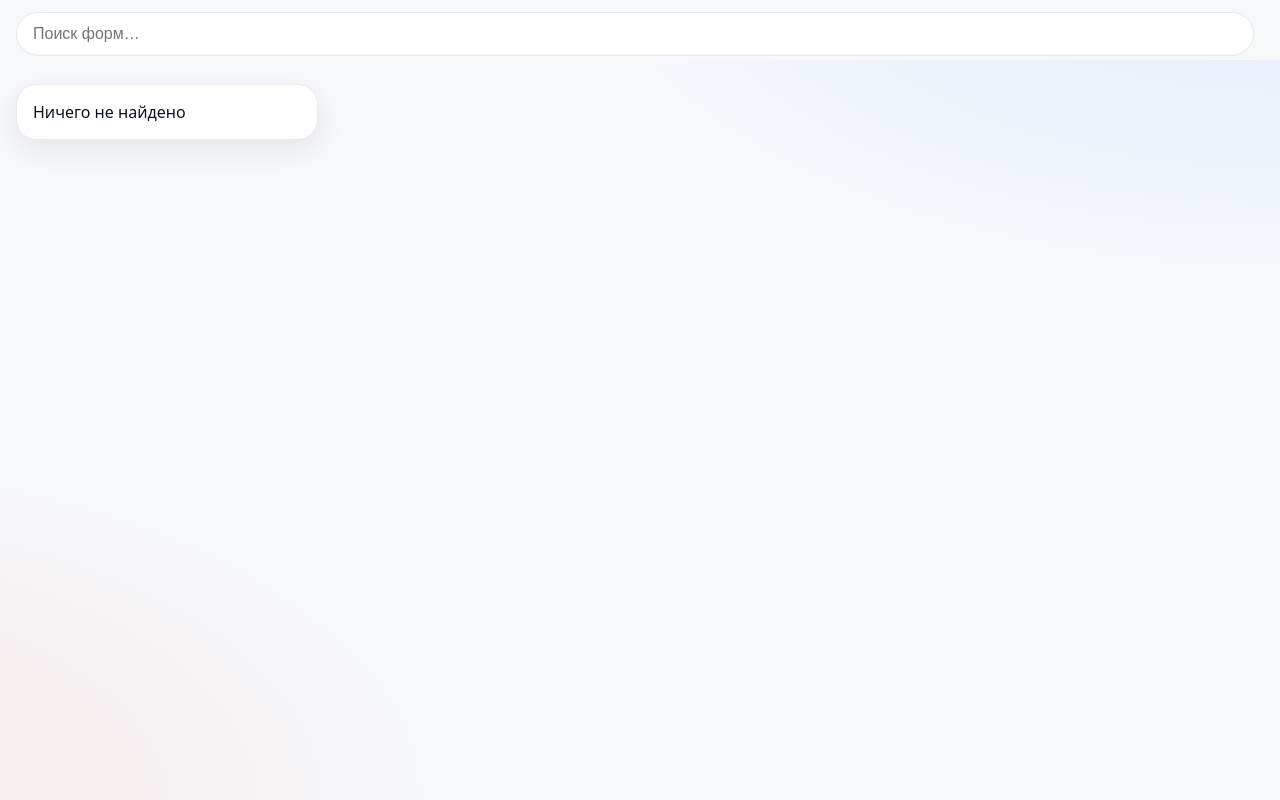
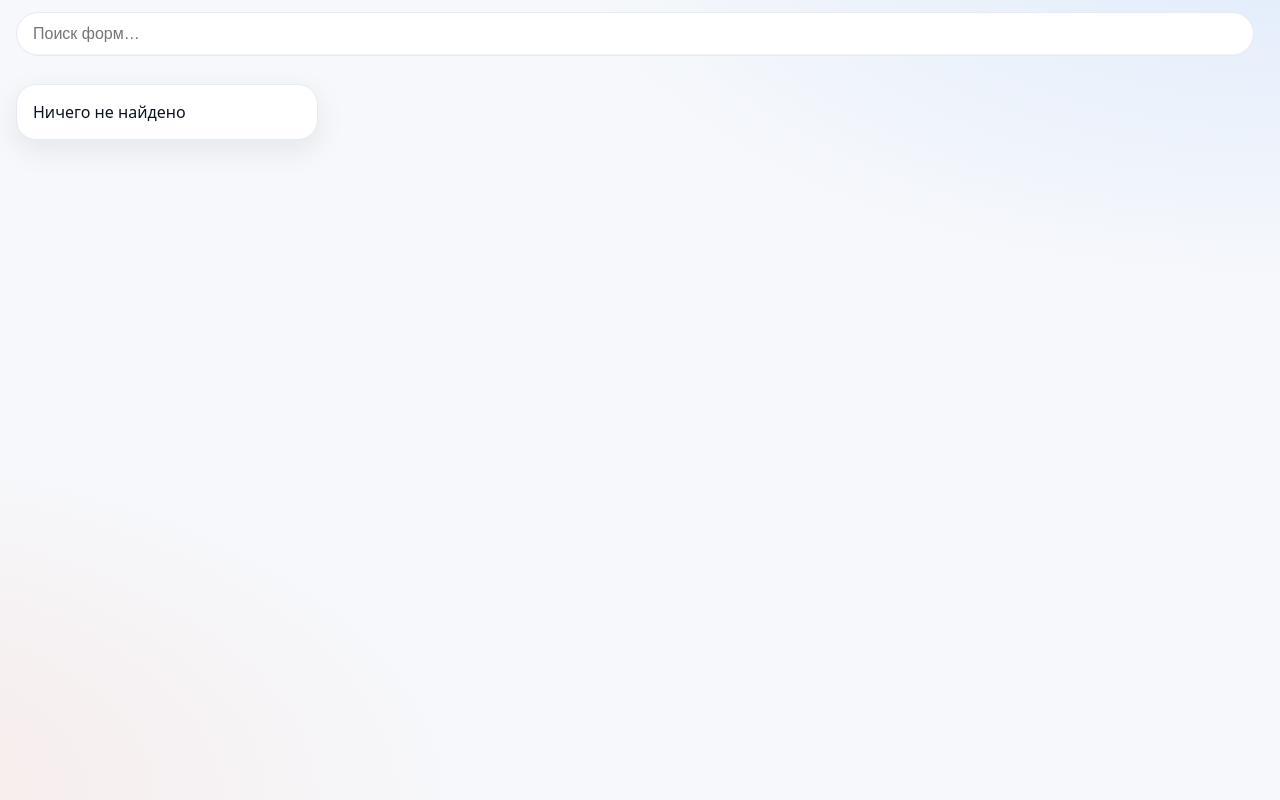
Before and after one commit to Denik23/TG_MINI_APP, a plain HTML site: page index.html in a window 1280 px wide. Drawn offline with Linux system fonts and the light colour scheme; no server answers.

Commit message:
Update styles.css

```diff
--- a/styles.css
+++ b/styles.css
@@ -115,16 +115,3 @@ body{
 @keyframes spin{to{transform:rotate(360deg)}}
 
 .spacer{width:36px}
-.app-header{
-  background: transparent !important;
-  border-bottom: none !important;
-  backdrop-filter: none !important;
-}
-body{
-  background:
-    /* верхняя подложка тем же цветом, что и системная шапка */
-    linear-gradient(to bottom, var(--tg-theme-bg-color, var(--bg)) 0 60px, transparent 60px),
-    radial-gradient(1200px 600px at 100% -10%, rgba(20,120,255,.10), transparent 60%),
-    radial-gradient(1200px 600px at -20% 100%, rgba(255,87,34,.10), transparent 60%),
-    var(--bg);
-}
```
